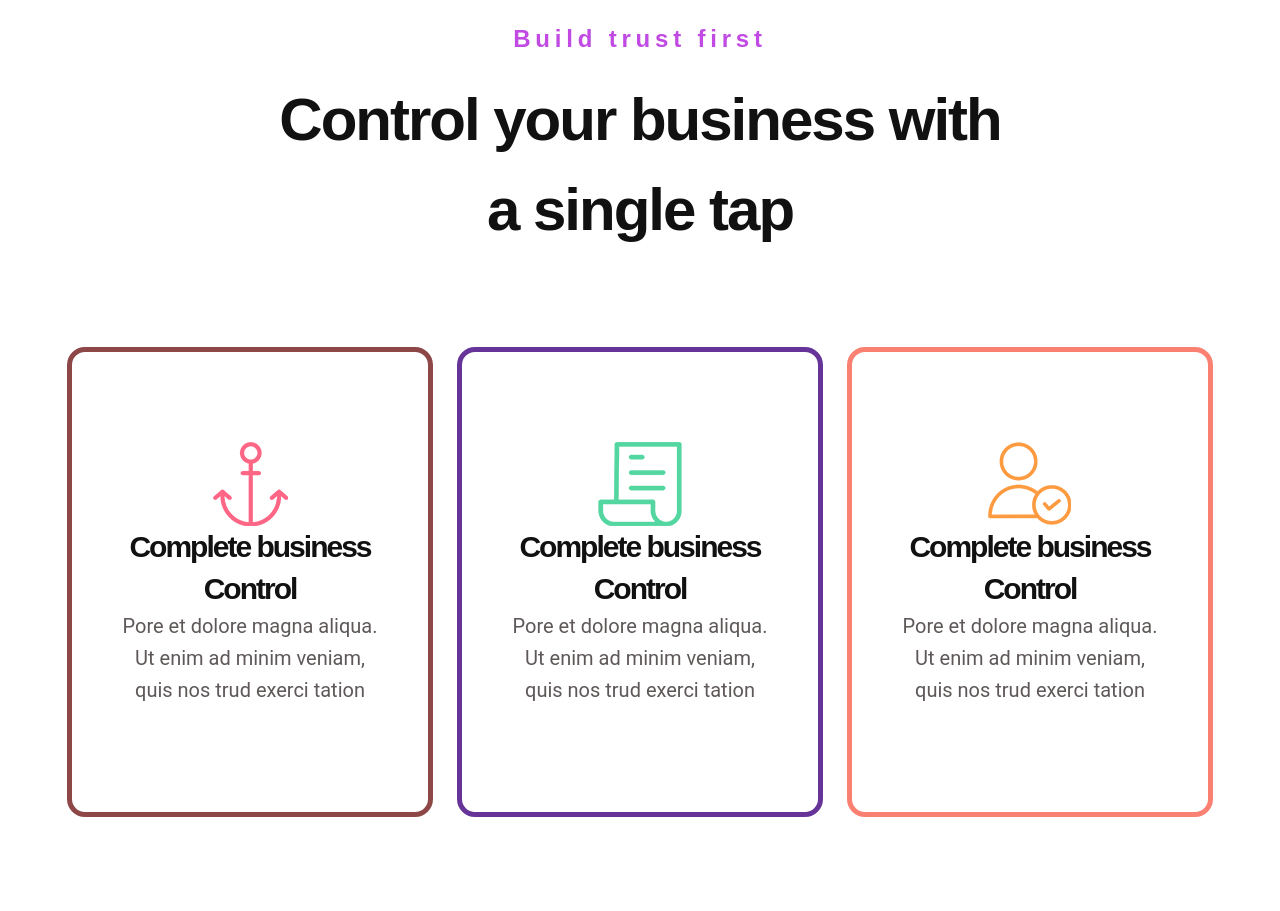
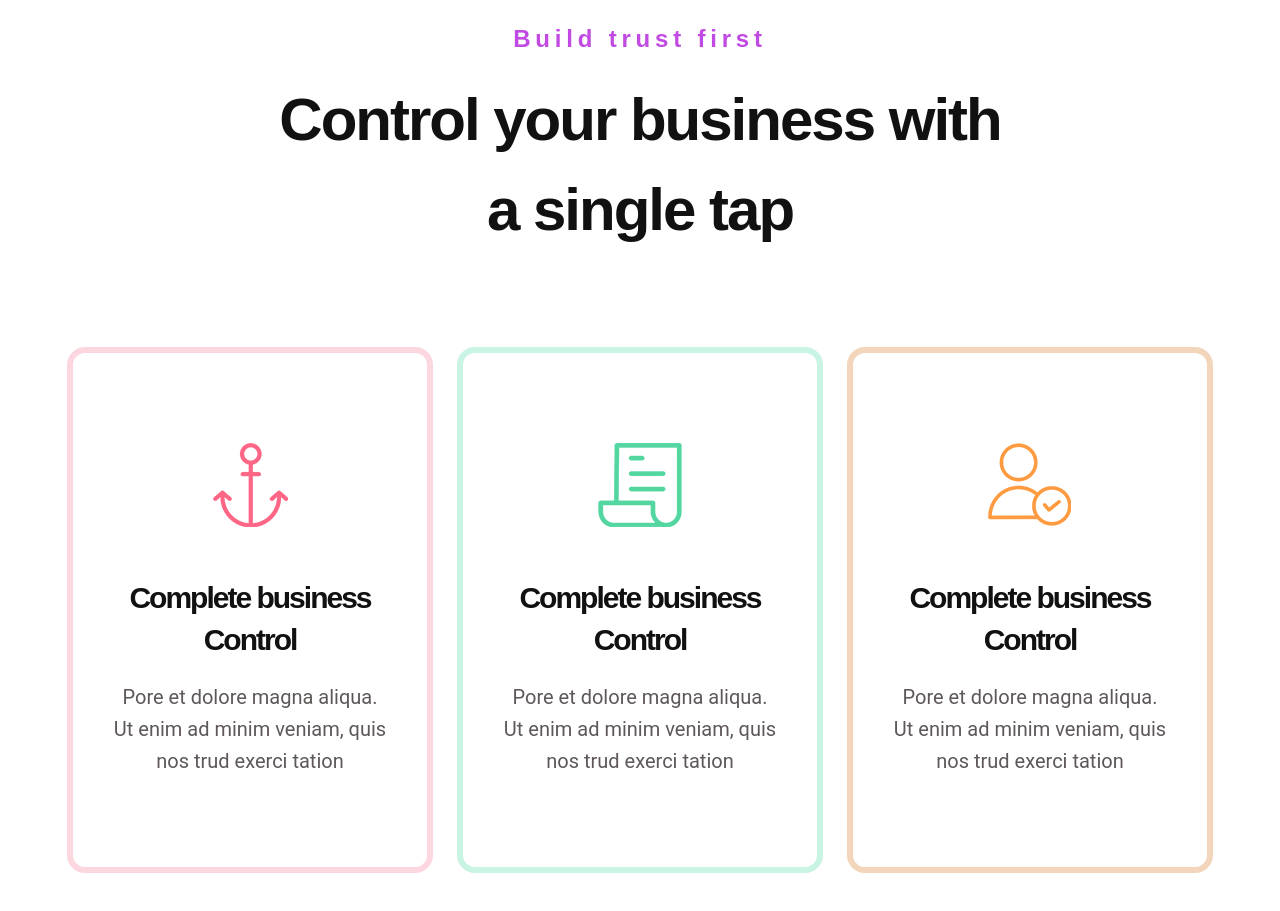
Before and after one commit to im-azad/Rou, a plain HTML site: page index.html in a window 1280 px wide. Shown: the part 987-1898 px from the top of the page. Drawn offline with Linux system fonts and the light colour scheme.

Commit message:
intro section added

```diff
--- a/assets/scss/base/_typography.scss
+++ b/assets/scss/base/_typography.scss
@@ -24,4 +24,5 @@ p {
 	font-size: 20px;
 	line-height: 32px;
 	color: var(--pColor);
+	margin-bottom: 0;
 }
--- a/assets/scss/layout/_intro.scss
+++ b/assets/scss/layout/_intro.scss
@@ -6,25 +6,31 @@
 
 .single-card {
 	text-align: center;
-	padding: 90px 48px;
-	border: 5px solid #000;
+	padding: 90px 40px;
+	border: 6px solid;
 	border-radius: 18px;
+	img {
+		margin-bottom: 50px;
+	}
+	h4 {
+		margin-bottom: 20px;
+	}
 }
 
 .col-lg-4 {
 	&:nth-child(1) {
 		.single-card {
-			border-color: rgb(141, 71, 71);
+			border-color: #fcd7df;
 		}
 	}
 	&:nth-child(2) {
 		.single-card {
-			border-color: rebeccapurple;
+			border-color: #c9f3e2;
 		}
 	}
 	&:nth-child(3) {
 		.single-card {
-			border-color: salmon;
+			border-color: #f2d5ba;
 		}
 	}
 }
```
Also changed, not shown: assets/css/style.css, 1 other file.
